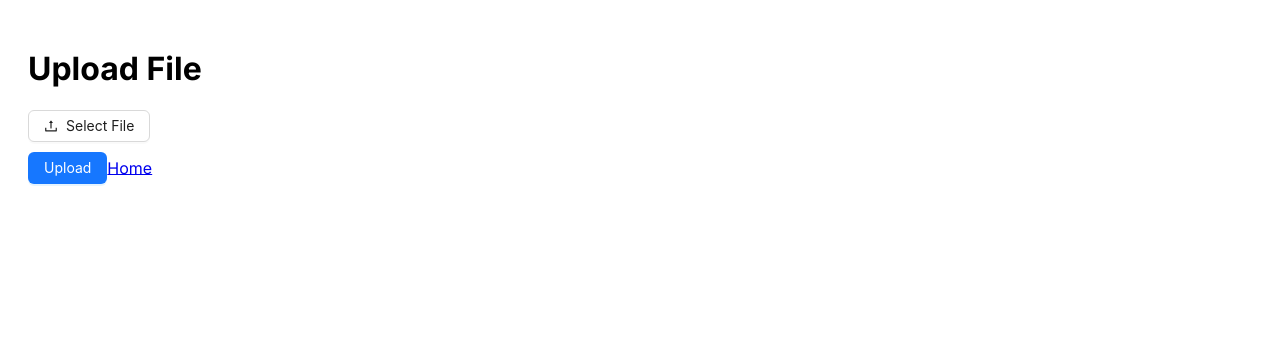
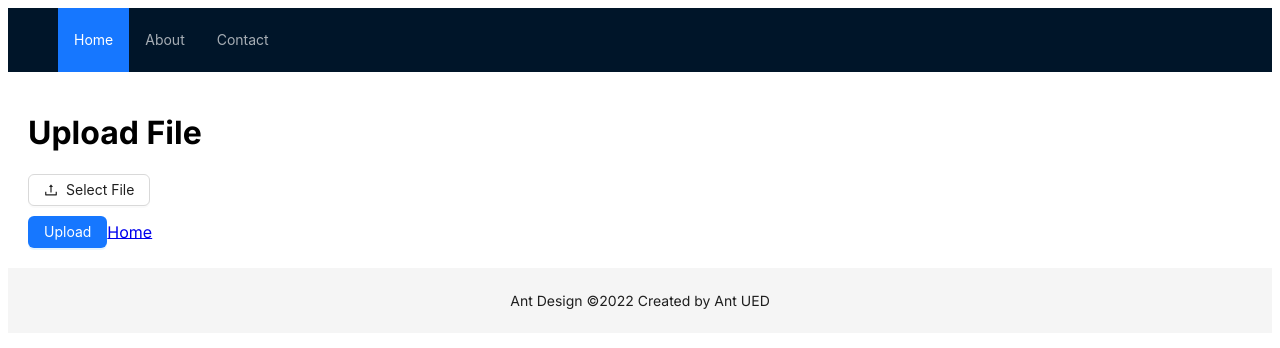
Before and after one commit to MeGaOne47/FeDeploy, a Next.js app: page /UploadPage in a window 1280 px wide. Shown: the top 348 px of the page. Built offline with nearby package versions, Linux system fonts and the light colour scheme.

Commit message:
Update: UI client update metadata

```diff
--- a/app/layout.tsx
+++ b/app/layout.tsx
@@ -1,3 +1,5 @@
+import FooterComponent from "@/components/Layout/footer";
+import HeaderComponent from "@/components/Layout/header";
 import type { Metadata } from "next";
 import { Inter } from "next/font/google";
 import 'react-toastify/dist/ReactToastify.css';
@@ -7,18 +9,18 @@ const inter = Inter({ subsets: ["latin"] });
 const metadataBase = new URL("https://www.vjp-connect.com/_next/image?url=%2F_next%2Fstatic%2Fmedia%2Flogobanner.dcf00dbd.png&w=3840&q=75");
 
 export const metadata: Metadata = {
-  title: "Deploy dự án",
-  description: "VJC thực tập",
+  title: "Hung Nguyen - Deploy dự án",
+  description: "Hung Nguyen - VJC thực tập",
   openGraph: {
-    title: 'Deploy dự án',
-    description: 'VJC thực tập',
+    title: 'Hung Nguyen - Deploy dự án',
+    description: 'Hung Nguyen - VJC thực tập',
     type: 'website',
     images: [
       {
         url: 'https://www.vjp-connect.com/_next/image?url=%2F_next%2Fstatic%2Fmedia%2Flogobanner.dcf00dbd.png&w=3840&q=75', // Đường dẫn tương đối đến hình ảnh
         width: 1200,
         height: 630,
-        alt: 'Mô tả cho hình ảnh',
+        alt: 'Hung Nguyen - Dự án deploy thực tập',
       },
     ],
   },
@@ -32,7 +34,11 @@ export default function RootLayout({
 }>) {
   return (
     <html lang="en">
-      <body className={inter.className}>{children}</body>
+      <body className={inter.className}>
+        <HeaderComponent/>
+        {children}
+        <FooterComponent/>
+      </body>
     </html>
   );
 }
--- a/app/page.tsx
+++ b/app/page.tsx
@@ -35,7 +35,8 @@ const Home = () => {
 
   return (
     <div style={{ padding: '20px' }}>
-      <h1>File List</h1>
+      <h1>Hung Nguyen</h1>
+      <h2>File List</h2>
       <Link href="/UploadPage" color='red'>Upload Image</Link>
       <List
         bordered
--- /dev/null
+++ b/components/Layout/footer.tsx
@@ -0,0 +1,13 @@
+import { Layout } from 'antd';
+
+const { Footer } = Layout;
+
+const FooterComponent = () => {
+  return (
+    <Footer style={{ textAlign: 'center' }}>
+      Ant Design ©2022 Created by Ant UED
+    </Footer>
+  );
+};
+
+export default FooterComponent;
--- /dev/null
+++ b/components/Layout/header.tsx
@@ -0,0 +1,25 @@
+import { Layout, Menu } from 'antd';
+import Link from 'next/link';
+
+const { Header } = Layout;
+
+const HeaderComponent = () => {
+  return (
+    <Header>
+      <div className="logo" />
+      <Menu theme="dark" mode="horizontal" defaultSelectedKeys={['1']}>
+        <Menu.Item key="1">
+          <Link href="/">Home</Link>
+        </Menu.Item>
+        <Menu.Item key="2">
+          <Link href="/about">About</Link>
+        </Menu.Item>
+        <Menu.Item key="3">
+          <Link href="/contact">Contact</Link>
+        </Menu.Item>
+      </Menu>
+    </Header>
+  );
+};
+
+export default HeaderComponent;
```
